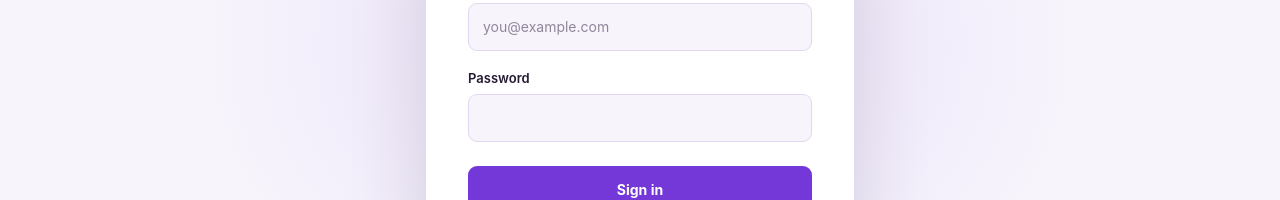
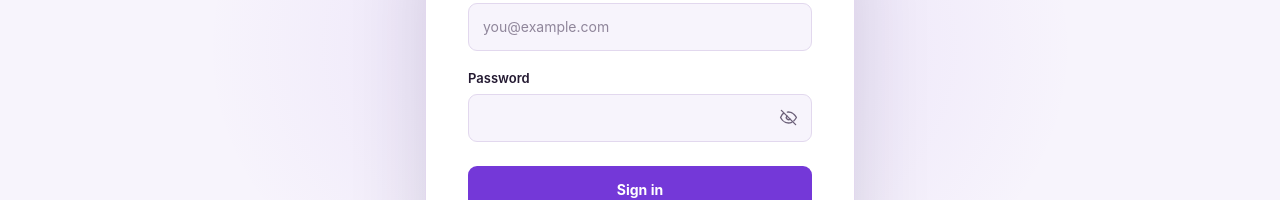
Before and after one commit to elmodelo/elmodelo.github.io, a React (Vite) app: page / in a window 1280 px wide. Shown: the part 272-472 px from the top of the page. Built offline with nearby package versions, Linux system fonts and the light colour scheme; no server answers.

Commit message:
Extracted PasswordField to reduce code duplication. Added password visibility toggle.

```diff
--- a/src/App.css
+++ b/src/App.css
@@ -185,6 +185,42 @@
   transition: border-color 150ms ease, box-shadow 150ms ease;
 }
 
+.password-input-wrapper {
+  position: relative;
+}
+
+.password-input-wrapper input {
+  padding-right: 52px;
+}
+
+.password-visibility-toggle {
+  position: absolute;
+  top: 2px;
+  right: 2px;
+  display: grid;
+  width: 44px;
+  height: 44px;
+  place-items: center;
+  border: 0;
+  border-radius: 7px;
+  background: transparent;
+  color: var(--text-muted);
+  cursor: pointer;
+}
+
+.password-visibility-toggle:hover {
+  color: var(--text);
+}
+
+.password-visibility-toggle svg {
+  width: 19px;
+  height: 19px;
+  stroke: currentColor;
+  stroke-linecap: round;
+  stroke-linejoin: round;
+  stroke-width: 1.7;
+}
+
 .form-field input::placeholder {
   color: var(--text-muted);
   opacity: 0.75;
--- /dev/null
+++ b/src/components/PasswordField.tsx
@@ -0,0 +1,60 @@
+import { useState } from 'react';
+import type { LocaleMessages } from '../locales/types';
+
+interface PasswordFieldProps {
+  id: string;
+  autoComplete: 'current-password' | 'new-password';
+  value: string;
+  onChange: (value: string) => void;
+  messages: LocaleMessages;
+}
+
+export default function PasswordField({
+  id,
+  autoComplete,
+  value,
+  onChange,
+  messages,
+}: PasswordFieldProps) {
+  const [showPassword, setShowPassword] = useState(false);
+  const visibilityLabel = showPassword ? messages.hidePassword : messages.showPassword;
+
+  return (
+    <div className="form-field">
+      <label htmlFor={id}>{messages.passwordLabel}</label>
+      <div className="password-input-wrapper">
+        <input
+          id={id}
+          name="password"
+          type={showPassword ? 'text' : 'password'}
+          autoComplete={autoComplete}
+          required
+          value={value}
+          onChange={(event) => onChange(event.target.value)}
+        />
+        <button
+          className="password-visibility-toggle"
+          type="button"
+          onClick={() => setShowPassword((visible) => !visible)}
+          aria-label={visibilityLabel}
+          title={visibilityLabel}
+          aria-pressed={showPassword}
+        >
+          <svg aria-hidden="true" viewBox="0 0 24 24" fill="none">
+            {showPassword ? (
+              <>
+                <path d="M2 12s3.6-7 10-7 10 7 10 7-3.6 7-10 7S2 12 2 12Z" />
+                <circle cx="12" cy="12" r="3" />
+              </>
+            ) : (
+              <>
+                <path d="m3 3 18 18M10.6 5.2A10.7 10.7 0 0 1 12 5c6.4 0 10 7 10 7a15.7 15.7 0 0 1-3.2 4.1M6.2 6.2C3.5 8 2 12 2 12s3.6 7 10 7a10 10 0 0 0 4-.8" />
+                <path d="M9.9 9.9a3 3 0 0 0 4.2 4.2" />
+              </>
+            )}
+          </svg>
+        </button>
+      </div>
+    </div>
+  );
+}
--- a/src/components/RegistrationForm.tsx
+++ b/src/components/RegistrationForm.tsx
@@ -1,6 +1,7 @@
 import { useState, type FormEvent } from 'react';
 import { supabase } from '../lib/supabaseClient';
 import type { LocaleMessages } from '../locales/types';
+import PasswordField from './PasswordField';
 
 interface RegistrationFormProps {
   messages: LocaleMessages;
@@ -55,18 +56,13 @@ export default function RegistrationForm({ messages, onSignIn }: RegistrationFor
             placeholder={messages.emailPlaceholder}
           />
         </div>
-        <div className="form-field">
-          <label htmlFor="registration-password">{messages.passwordLabel}</label>
-          <input
-            id="registration-password"
-            name="password"
-            type="password"
-            autoComplete="new-password"
-            required
-            value={password}
-            onChange={(event) => setPassword(event.target.value)}
-          />
-        </div>
+        <PasswordField
+          id="registration-password"
+          autoComplete="new-password"
+          value={password}
+          onChange={setPassword}
+          messages={messages}
+        />
 
         {message && (
           <p
--- a/src/components/SignIn.tsx
+++ b/src/components/SignIn.tsx
@@ -1,6 +1,7 @@
 import { useState, type FormEvent } from 'react';
 import { supabase } from '../lib/supabaseClient';
 import type { LocaleMessages } from '../locales/types';
+import PasswordField from './PasswordField';
 
 interface SignInProps {
   messages: LocaleMessages;
@@ -49,18 +50,13 @@ export default function SignIn({ messages, onRegister }: SignInProps) {
             placeholder={messages.emailPlaceholder}
           />
         </div>
-        <div className="form-field">
-          <label htmlFor="sign-in-password">{messages.passwordLabel}</label>
-          <input
-            id="sign-in-password"
-            name="password"
-            type="password"
-            autoComplete="current-password"
-            required
-            value={password}
-            onChange={(event) => setPassword(event.target.value)}
-          />
-        </div>
+        <PasswordField
+          id="sign-in-password"
+          autoComplete="current-password"
+          value={password}
+          onChange={setPassword}
+          messages={messages}
+        />
 
         {error && <p className="form-message form-message-error" role="alert">{error}</p>}
 
--- a/src/locales/en.ts
+++ b/src/locales/en.ts
@@ -18,6 +18,8 @@ const en: LocaleMessages = {
   emailLabel: 'Email address',
   emailPlaceholder: 'you@example.com',
   passwordLabel: 'Password',
+  showPassword: 'Show password',
+  hidePassword: 'Hide password',
   signInButton: 'Sign in',
   signingIn: 'Signing in…',
   signInError: 'We could not sign you in with those details. Please check them and try again.',
--- a/src/locales/es.ts
+++ b/src/locales/es.ts
@@ -18,6 +18,8 @@ const es: LocaleMessages = {
   emailLabel: 'Correo electrónico',
   emailPlaceholder: 'tu@ejemplo.com',
   passwordLabel: 'Contraseña',
+  showPassword: 'Mostrar contraseña',
+  hidePassword: 'Ocultar contraseña',
   signInButton: 'Iniciar sesión',
   signingIn: 'Iniciando sesión…',
   signInError: 'No pudimos iniciar sesión con esos datos. Revísalos e inténtalo de nuevo.',
--- a/src/locales/types.ts
+++ b/src/locales/types.ts
@@ -19,6 +19,8 @@ export interface LocaleMessages {
   emailLabel: string;
   emailPlaceholder: string;
   passwordLabel: string;
+  showPassword: string;
+  hidePassword: string;
   signInButton: string;
   signingIn: string;
   signInError: string;
```
